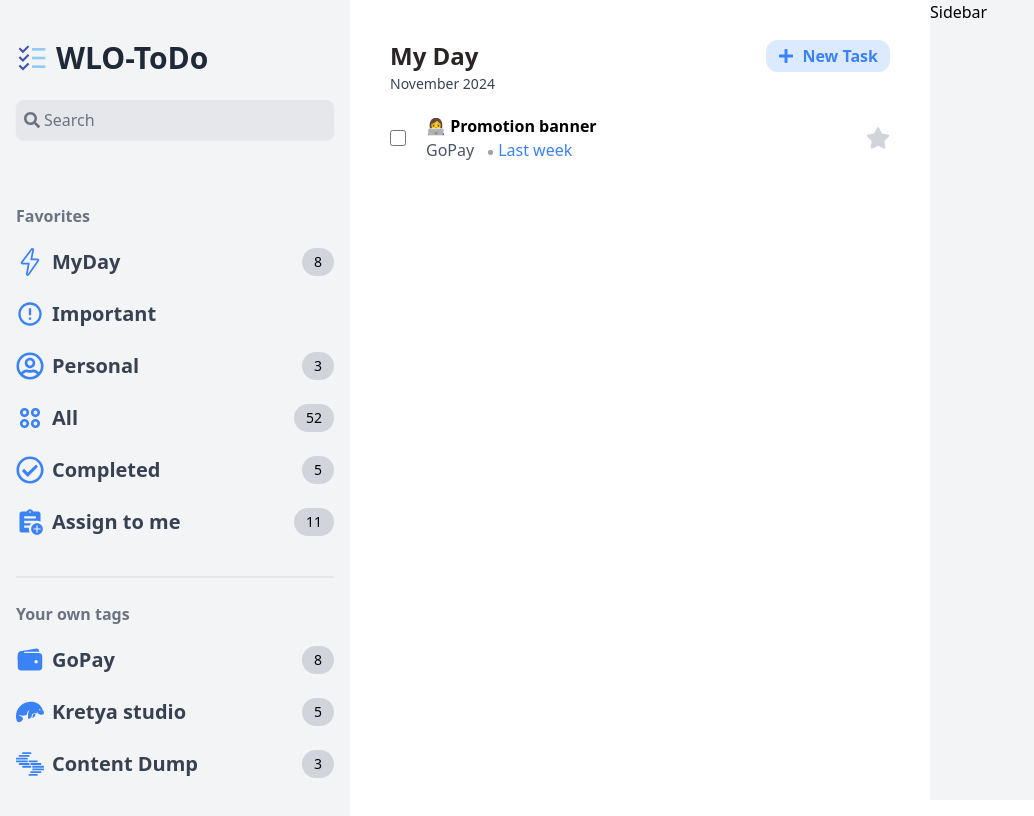
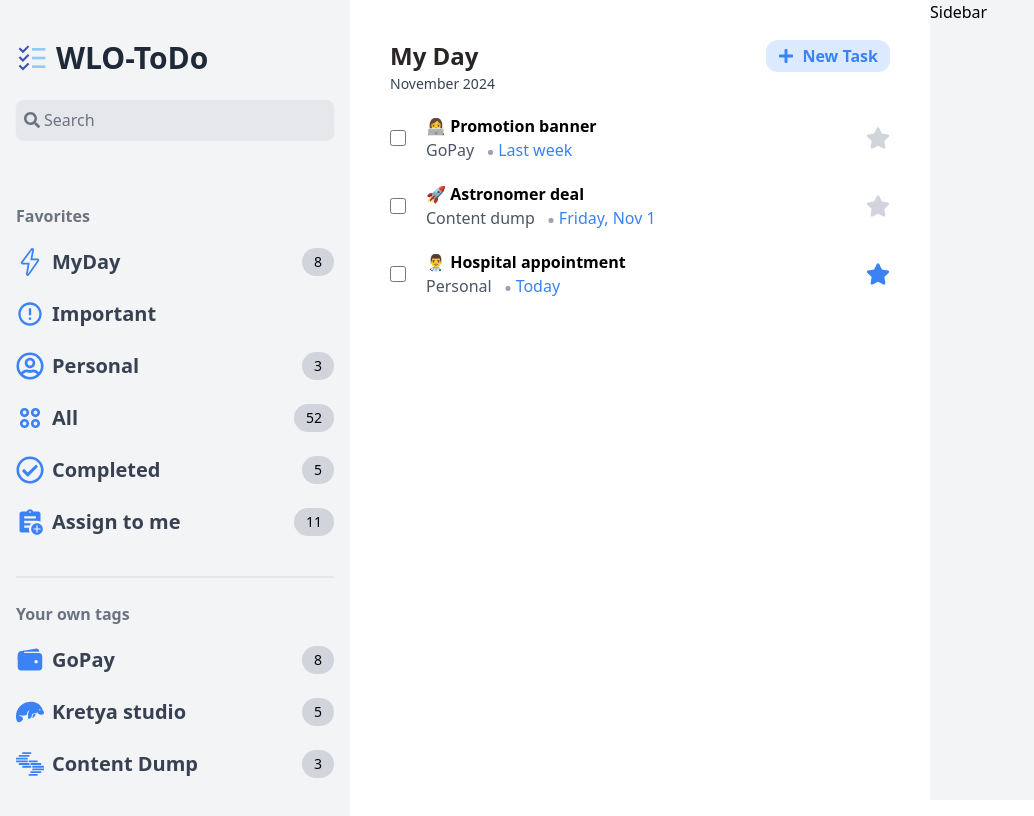
Before and after one commit to mfeti/WLO-ToDo, a React (Vite) app: page / in a window 1280 px wide. Shown: the whole page, without its empty margins (0-1034 px from the left). Built offline with nearby package versions, Linux system fonts and the light colour scheme.

Commit message:
Task item completed

```diff
--- a/src/components/Main.jsx
+++ b/src/components/Main.jsx
@@ -3,13 +3,61 @@ import { months } from "../constants";
 import TaskItem from "./TaskItem";
 import { useState } from "react";
 
+const tempTasks = [
+  {
+    id: "001",
+    title: "👩‍💻 Promotion banner",
+    tag: "GoPay",
+    createdAt: "Mon Nov 11 2024",
+    isCompleted: false,
+    isFavorite: false,
+  },
+  {
+    id: "002",
+    title: "🚀 Astronomer deal",
+    tag: "Content dump",
+    createdAt: "Mon Nov 1 2024",
+    isCompleted: false,
+    isFavorite: false,
+  },
+  {
+    id: "003",
+    title: "👨‍⚕️ Hospital appointment",
+    tag: "Personal",
+    createdAt: "Mon Nov 10 2024",
+    isCompleted: false,
+    isFavorite: true,
+  },
+];
+
 function Main() {
-  const [isFavorite, setIsFavorite] = useState(false);
+  const [tasks, setTasks] = useState(tempTasks);
+  const [completedTasks, setCompletedTasks] = useState([]);
   const now = new Date();
-  const handleToggle = (e) => {
-    e.preventDefault();
-    setIsFavorite((prev) => !prev);
+
+  const handleToggle = (id) => {
+    if (id === undefined) return;
+    const newTasks = tasks.map((task) => {
+      return task.id === id
+        ? { ...task, isFavorite: !task.isFavorite }
+        : { ...task };
+    });
+    setTasks(newTasks);
   };
+
+  const handleCompleted = (id) => {
+    if (!id) return;
+    const completedTask = tasks.filter((task) => task.id === id);
+    setCompletedTasks((prev) => [...prev, completedTask]);
+    const newTasks = tasks.map((task) => {
+      return task.id === id
+        ? { ...task, isCompleted: !task.isCompleted }
+        : { ...task };
+    });
+    setTasks(newTasks);
+    // setTasks(tasks.filter((task) => task.id !== id));
+  };
+
   return (
     <section className="w-full min-h-screen">
       <div className="py-10 px-10">
@@ -30,7 +78,15 @@ function Main() {
         </div>
         {/* main section  */}
         <div className="mt-5 space-y-5">
-          <TaskItem isFavorite={isFavorite} onClick={handleToggle} />
+          {tasks.length > 0 &&
+            tasks.map((task) => (
+              <TaskItem
+                key={task.id}
+                {...task}
+                onClick={handleToggle}
+                onChanged={handleCompleted}
+              />
+            ))}
         </div>
       </div>
     </section>
--- a/src/components/TaskItem.jsx
+++ b/src/components/TaskItem.jsx
@@ -2,22 +2,40 @@
 import { FaStar } from "react-icons/fa";
 import { dateConverter } from "../constants";
 
-function TaskItem({ isFavorite, onClick }) {
+function TaskItem({
+  isFavorite,
+  id,
+  onClick,
+  title,
+  isCompleted,
+  tag,
+  createdAt,
+  onChanged,
+}) {
   return (
     <div className="flex justify-between items-center">
       {/* left side  */}
       <div className="flex gap-5 items-center">
-        <input type="checkbox" className="w-4 h-4 " />
-        <div className="">
-          <p className="font-semibold">👩‍💻 Promotion banner</p>
+        <input
+          type="checkbox"
+          className="w-4 h-4 "
+          onChange={() => onChanged(id)}
+          checked={isCompleted}
+        />
+        <div className={`${isCompleted ? "" : ""}`}>
+          <p
+            className={`${
+              isCompleted ? "line-through text-gray-600" : ""
+            } font-semibold`}
+          >
+            {title}
+          </p>
           <p className="text-gray-600 flex gap-3">
-            <span>GoPay</span>
+            <span>{tag}</span>
             <span className="text-gray-400 font-bold text-3xl relative">
               <span className="absolute -top-1/2 ">.</span>
             </span>
-            <span className="text-blue-500">
-              {dateConverter("Mon Nov 4 2024")}
-            </span>
+            <span className="text-blue-500">{dateConverter(createdAt)}</span>
           </p>
         </div>
       </div>
@@ -27,7 +45,10 @@ function TaskItem({ isFavorite, onClick }) {
           className={`${
             isFavorite ? "text-blue-500" : "text-gray-300"
           } w-6 h-6 cursor-pointer`}
-          onClick={onClick}
+          onClick={(e) => {
+            e.preventDefault();
+            onClick(id);
+          }}
         />
       </div>
     </div>
```
